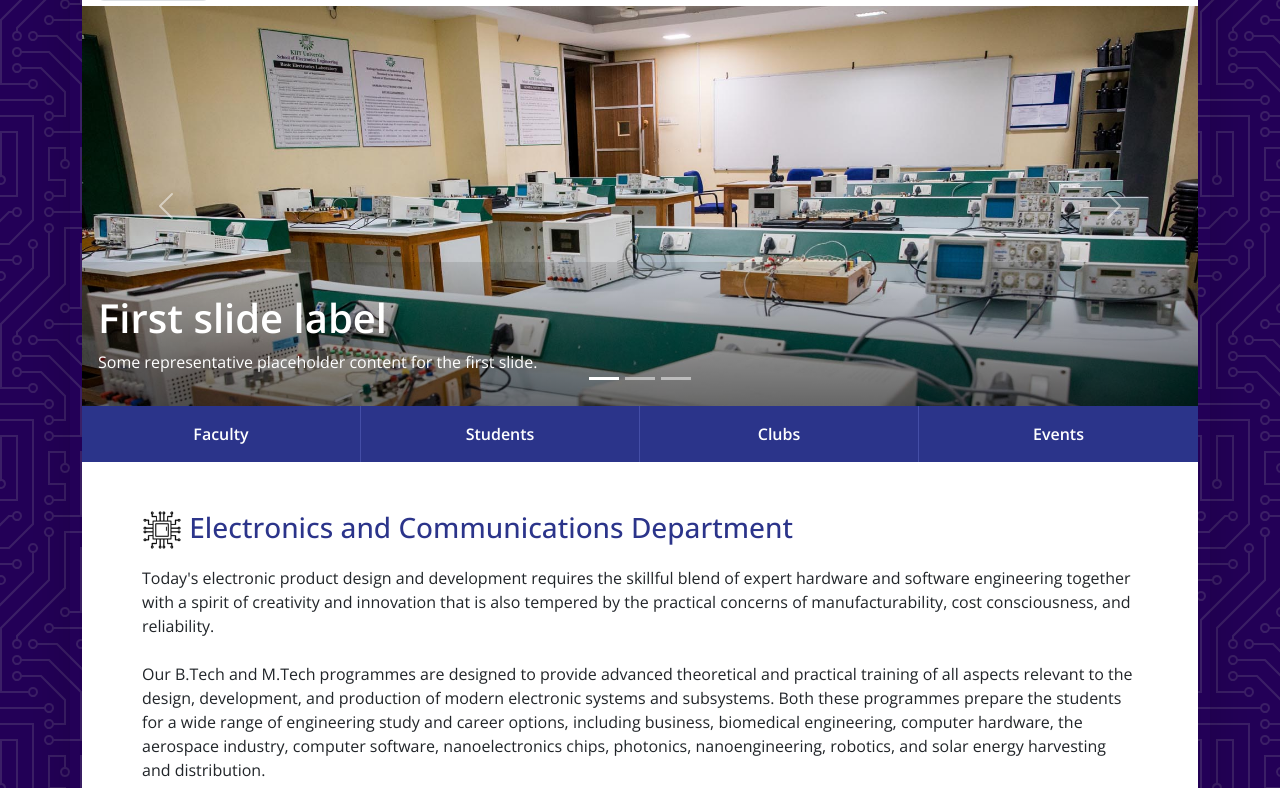
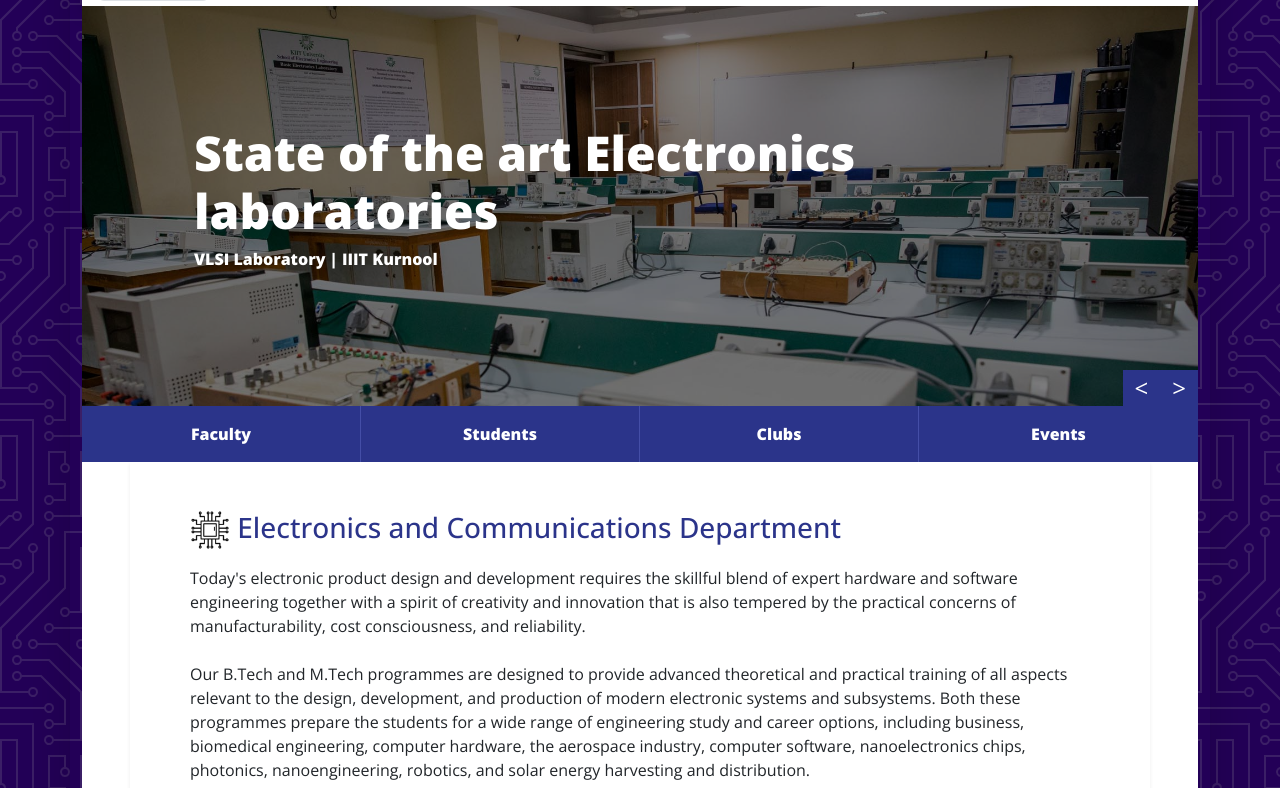
Before and after one commit to adarsh177/IIITK_Ece_Department, a plain HTML site: page index.html in a window 1280 px wide. Shown: the part 125-913 px from the top of the page. Drawn offline with nearby package versions, Linux system fonts and the light colour scheme; a web font is replaced by a local one.

Commit message:
fix: Carousel UI change

```diff
--- a/index.html
+++ b/index.html
@@ -278,28 +278,6 @@
 
       <!-- Carousel -->
       <div id="coverCarousel" class="carousel slide" data-bs-ride="false">
-        <div class="carousel-indicators">
-          <button
-            type="button"
-            data-bs-target="#coverCarousel"
-            data-bs-slide-to="0"
-            class="active"
-            aria-current="true"
-            aria-label="Slide 1"
-          ></button>
-          <button
-            type="button"
-            data-bs-target="#coverCarousel"
-            data-bs-slide-to="1"
-            aria-label="Slide 2"
-          ></button>
-          <button
-            type="button"
-            data-bs-target="#coverCarousel"
-            data-bs-slide-to="2"
-            aria-label="Slide 3"
-          ></button>
-        </div>
         <div class="carousel-inner">
           <div class="carousel-item carousel-item-cover active">
             <img
@@ -307,11 +285,11 @@
               class="d-block w-100"
               alt="..."
             />
-            <div class="carousel-caption d-none d-md-block">
-              <h5 class="display-6 fw-semibold">First slide label</h5>
-              <p>
-                Some representative placeholder content for the first slide.
-              </p>
+            <div class="carousel-caption d-none d-md-flex">
+              <h5 class="display-5">
+                State of the art Electronics <br />laboratories
+              </h5>
+              <p class="fw-bold">VLSI Laboratory | IIIT Kurnool</p>
             </div>
           </div>
           <div class="carousel-item carousel-item-cover">
@@ -320,11 +298,9 @@
               class="d-block w-100"
               alt="..."
             />
-            <div class="carousel-caption d-none d-md-block">
-              <h5 class="display-6 fw-semibold">Second slide label</h5>
-              <p>
-                Some representative placeholder content for the second slide.
-              </p>
+            <div class="carousel-caption d-none d-md-flex">
+              <h5 class="display-5">State of the art laboratories</h5>
+              <p class="fw-bold">VLSI Laboratory | IIIT Kurnool</p>
             </div>
           </div>
           <div class="carousel-item carousel-item-cover">
@@ -333,32 +309,31 @@
               class="d-block w-100"
               alt="..."
             />
-            <div class="carousel-caption d-none d-md-block">
-              <h5 class="display-6 fw-semibold">Third slide label</h5>
-              <p>
-                Some representative placeholder content for the third slide.
-              </p>
+            <div class="carousel-caption d-none d-md-flex">
+              <h5 class="display-5">State of the art laboratories</h5>
+              <p class="fw-bold">VLSI Laboratory | IIIT Kurnool</p>
             </div>
           </div>
-        </div>
+
+          <div class="carousel-control-container">
             <button
-          class="carousel-control-prev"
+              class="carousel-control-container-btn"
               type="button"
               data-bs-target="#coverCarousel"
               data-bs-slide="prev"
             >
-          <span class="carousel-control-prev-icon" aria-hidden="true"></span>
-          <span class="visually-hidden">Previous</span>
+              &lt;
             </button>
             <button
-          class="carousel-control-next"
+              class="carousel-control-container-btn"
               type="button"
               data-bs-target="#coverCarousel"
               data-bs-slide="next"
             >
-          <span class="carousel-control-next-icon" aria-hidden="true"></span>
-          <span class="visually-hidden">Next</span>
+              &gt;
             </button>
+          </div>
+        </div>
       </div>
 
       <!-- Sub-Menu -->
@@ -391,6 +366,8 @@
         </div>
       </div>
 
+      <!-- Main Content -->
+      <div class="container bg-white px-md-5">
         <!-- Summary Section -->
         <div class="container-fluid bg-white shadow-sm">
           <div class="container p-md-5 p-3">
@@ -407,18 +384,18 @@
             </h4>
             <p class="text-body">
               Today's electronic product design and development requires the
-            skillful blend of expert hardware and software engineering together
-            with a spirit of creativity and innovation that is also tempered by
-            the practical concerns of manufacturability, cost consciousness, and
-            reliability.
+              skillful blend of expert hardware and software engineering
+              together with a spirit of creativity and innovation that is also
+              tempered by the practical concerns of manufacturability, cost
+              consciousness, and reliability.
               <br /><br />
               Our B.Tech and M.Tech programmes are designed to provide advanced
               theoretical and practical training of all aspects relevant to the
-            design, development, and production of modern electronic systems and
-            subsystems. Both these programmes prepare the students for a wide
-            range of engineering study and career options, including business,
-            biomedical engineering, computer hardware, the aerospace industry,
-            computer software, nanoelectronics chips, photonics,
+              design, development, and production of modern electronic systems
+              and subsystems. Both these programmes prepare the students for a
+              wide range of engineering study and career options, including
+              business, biomedical engineering, computer hardware, the aerospace
+              industry, computer software, nanoelectronics chips, photonics,
               nanoengineering, robotics, and solar energy harvesting and
               distribution.
               <br /><br />
@@ -444,13 +421,15 @@
                     <li>
                       <a href="#" class="text-decoration-none">
                         <span class="new-update placeholder-glow">New!</span>
-                      &nbsp; New Update here! To read more about it, click here.
+                        &nbsp; New Update here! To read more about it, click
+                        here.
                       </a>
                     </li>
                     <li>
                       <a href="#" class="text-decoration-none">
                         <span class="new-update placeholder-glow">New!</span>
-                      &nbsp; New Update here! To read more about it, click here.
+                        &nbsp; New Update here! To read more about it, click
+                        here.
                       </a>
                     </li>
                     <li>
@@ -479,13 +458,15 @@
                     <li>
                       <a href="#" class="text-decoration-none">
                         <span class="new-update placeholder-glow">New!</span>
-                      &nbsp; New Update here! To read more about it, click here.
+                        &nbsp; New Update here! To read more about it, click
+                        here.
                       </a>
                     </li>
                     <li>
                       <a href="#" class="text-decoration-none">
                         <span class="new-update placeholder-glow">New!</span>
-                      &nbsp; New Update here! To read more about it, click here.
+                        &nbsp; New Update here! To read more about it, click
+                        here.
                       </a>
                     </li>
                     <li>
@@ -531,16 +512,16 @@
               </div>
               <div class="col-md-8 mt-md-5">
                 <p class="text-body">
-                Lorem Ipsum is simply dummy text of the printing and typesetting
-                industry. Lorem Ipsum has been the industry's standard dummy
-                text ever since the 1500s, when an unknown printer took a galley
-                of type and scrambled it to make a type specimen book. It has
-                survived not only five centuries, but also the leap into
-                electronic typesetting, remaining essentially unchanged. It was
-                popularised in the 1960s with the release of Letraset sheets
-                containing Lorem Ipsum passages, and more recently with desktop
-                publishing software like Aldus PageMaker including versions of
-                Lorem Ipsum.
+                  Lorem Ipsum is simply dummy text of the printing and
+                  typesetting industry. Lorem Ipsum has been the industry's
+                  standard dummy text ever since the 1500s, when an unknown
+                  printer took a galley of type and scrambled it to make a type
+                  specimen book. It has survived not only five centuries, but
+                  also the leap into electronic typesetting, remaining
+                  essentially unchanged. It was popularised in the 1960s with
+                  the release of Letraset sheets containing Lorem Ipsum
+                  passages, and more recently with desktop publishing software
+                  like Aldus PageMaker including versions of Lorem Ipsum.
                 </p>
               </div>
             </div>
@@ -552,7 +533,11 @@
           <div class="container p-md-5 p-3">
             <h4>Media Gallary</h4>
             <hr />
-          <div id="gallaryCarousel" class="carousel slide" data-bs-ride="false">
+            <div
+              id="gallaryCarousel"
+              class="carousel slide"
+              data-bs-ride="false"
+            >
               <div class="carousel-indicators">
                 <button
                   type="button"
@@ -585,7 +570,8 @@
                   <div class="carousel-caption d-none d-md-block">
                     <h5 class="display-6 fw-semibold">First slide label</h5>
                     <p>
-                    Some representative placeholder content for the first slide.
+                      Some representative placeholder content for the first
+                      slide.
                     </p>
                   </div>
                 </div>
@@ -612,7 +598,8 @@
                   <div class="carousel-caption d-none d-md-block">
                     <h5 class="display-6 fw-semibold">Third slide label</h5>
                     <p>
-                    Some representative placeholder content for the third slide.
+                      Some representative placeholder content for the third
+                      slide.
                     </p>
                   </div>
                 </div>
@@ -641,6 +628,7 @@
                 ></span>
                 <span class="visually-hidden">Next</span>
               </button>
+            </div>
           </div>
         </div>
       </div>
--- a/resources/styles/main.css
+++ b/resources/styles/main.css
@@ -1,5 +1,5 @@
 @import url("https://fonts.googleapis.com/css2?family=Bigshot+One&display=swap");
-@import url("https://fonts.googleapis.com/css2?family=Open+Sans:wght@300;400;500;600&display=swap");
+@import url("https://fonts.googleapis.com/css2?family=Open+Sans:wght@300;400;500;600;800&display=swap");
 
 :root {
   --main-bg-color: #2b348a;
@@ -74,10 +74,18 @@ body {
   left: 0;
   right: 0;
   bottom: 0;
+  top: 0;
+  padding: 3em 7em;
+  background-color: rgba(0, 0, 0, 0.5);
+  display: flex;
+  flex-direction: column;
+  justify-content: center;
+  align-items: flex-start;
   text-align: left;
-  padding: 1em;
-  padding-top: 2em;
-  background-image: linear-gradient(to top, #0000008a, #0000001a);
+}
+
+.carousel-caption h5{
+  font-weight: 800;
 }
 
 .text-color-main {
@@ -106,6 +114,25 @@ body {
   color: #fff !important;
 }
 
+.carousel-control-container {
+  position: absolute;
+  right: 0;
+  left: 0;
+  bottom: 0;
+  display: flex;
+  flex-direction: row;
+  justify-content: flex-end;
+  align-items: center;
+}
+
+.carousel-control-container-btn {
+  color: #fff;
+  background-color: var(--main-bg-color);
+  border: none;
+  font-size: 1.5em;
+  padding: 0 0.5em;
+}
+
 @keyframes slowblink {
   from {
     opacity: 100%;
```
Lines whose indentation alone changed are shown as unchanged.
